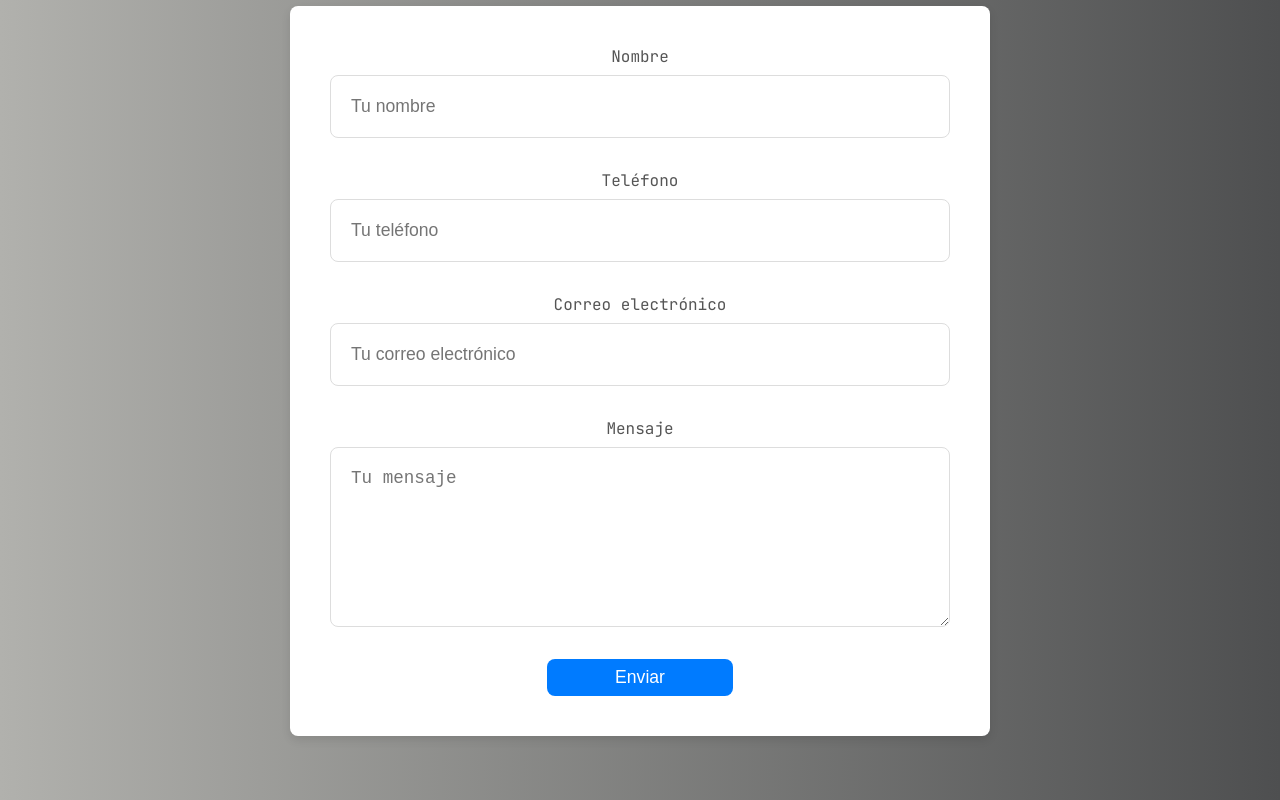
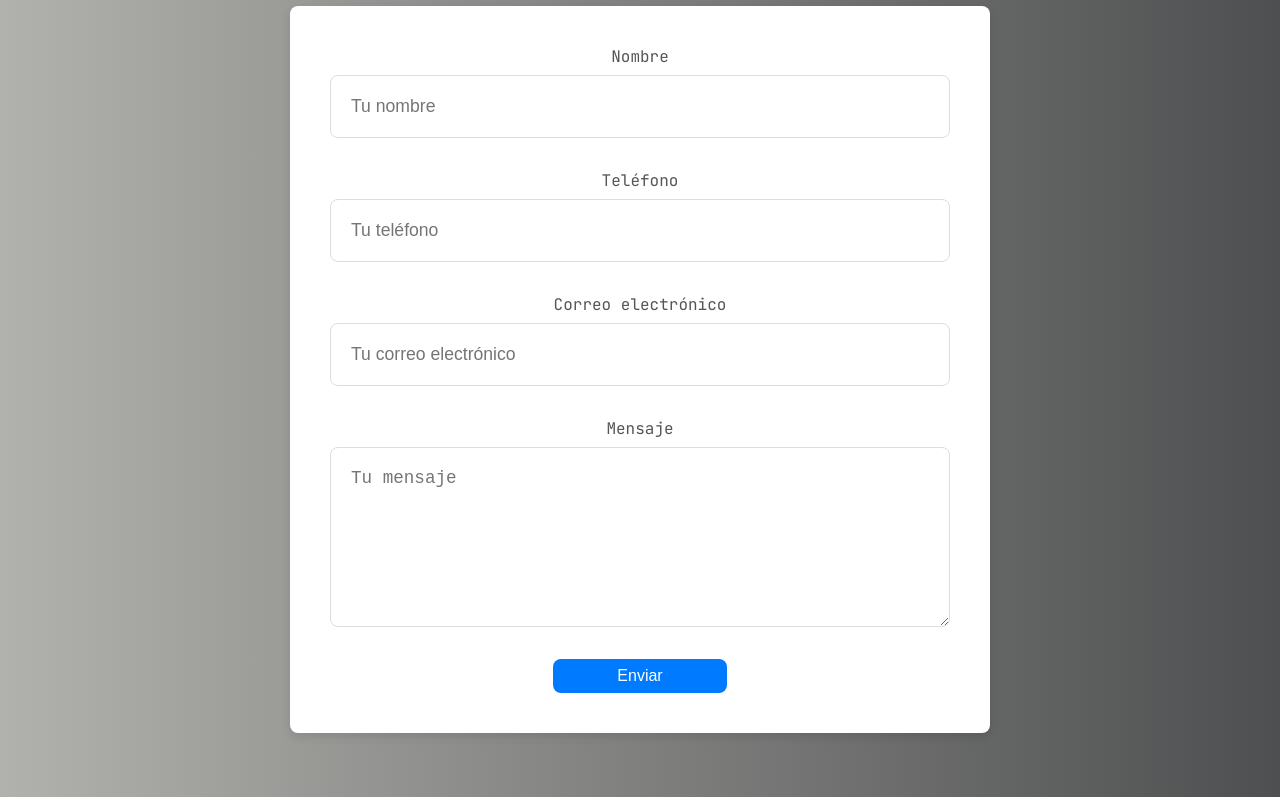
Before and after one commit to JavierContrerasCano/portafolio, a plain HTML site: page index.html in a window 1280 px wide. Shown: the part 3912-4712 px from the top of the page. Drawn offline with Linux system fonts and the light colour scheme.

Commit message:
Boton formulario

```diff
--- a/style.css
+++ b/style.css
@@ -413,9 +413,9 @@ button {
   border-radius: 8px;
   cursor: pointer;
   transition: background-color 0.3s ease;
-  font-size: 1.10rem;
+  font-size: 1.00rem;
   align-self: center;
-  width: 30%;
+  width: 28%;
 }
 
 button:hover {
```
Also changed, not shown: index.html (+1 -30 lines).
